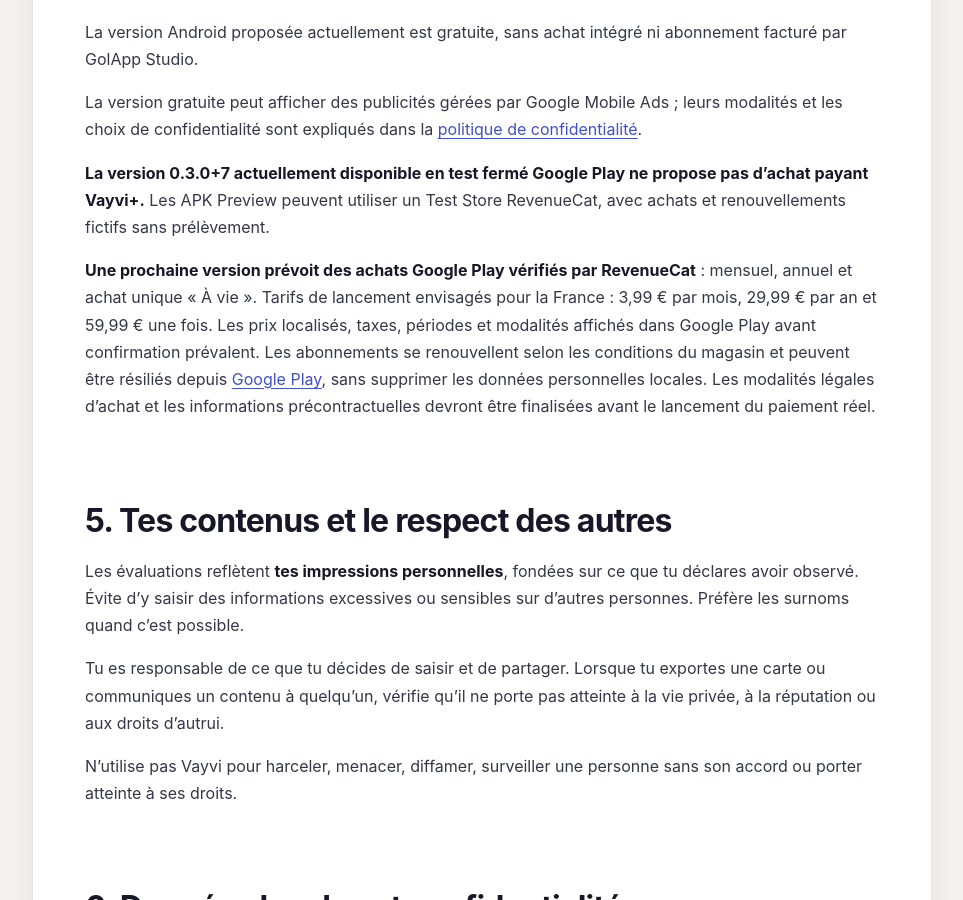
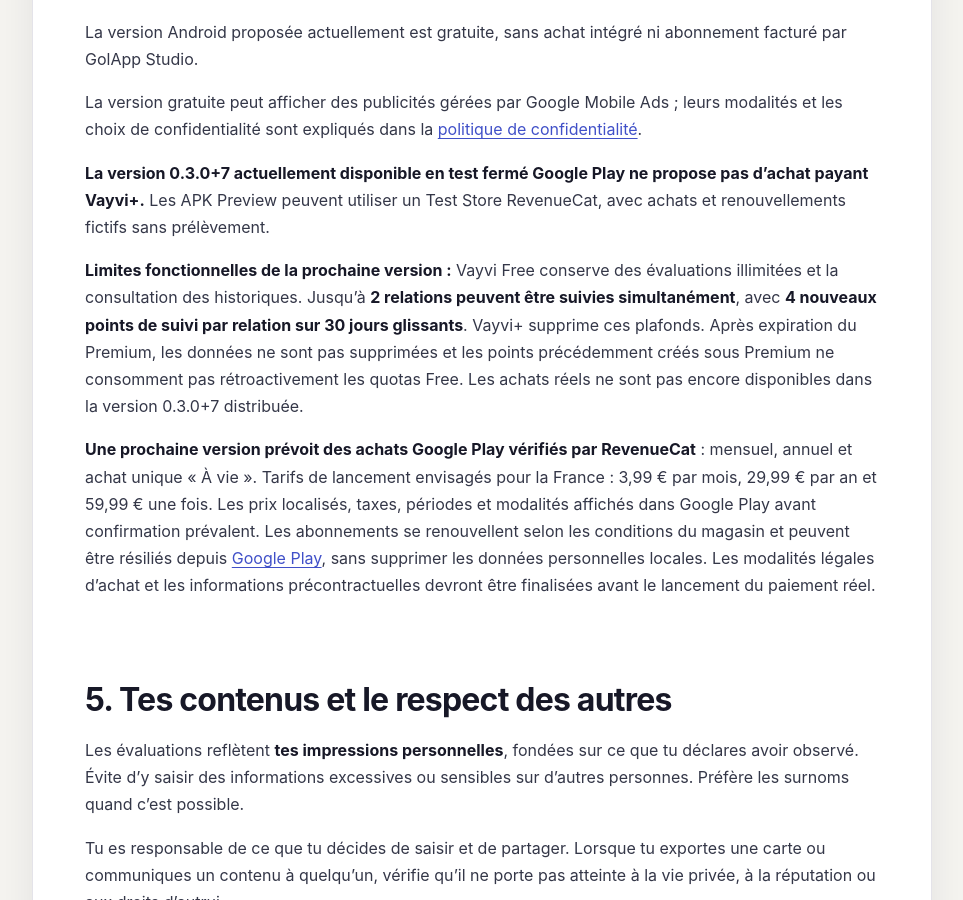
Before and after one commit to ShamsGolap/vayvi-privacy, a Jekyll site: the page built from cgu.md, in a window 1280 px wide and 900 px high, scrolled down 1744 px. Shown: the whole window, without its empty margins (158-1121 px from the left). Built offline with Jekyll 4.4.1, drawn with Linux system fonts in a browser that asks for light colours.

Commit message:
docs(terms): describe Free tracking limits and immutable Premium history

```diff
--- a/cgu.md
+++ b/cgu.md
@@ -43,6 +43,8 @@ La version Android proposée actuellement est gratuite, sans achat intégré ni
 La version gratuite peut afficher des publicités gérées par Google Mobile Ads ; leurs modalités et les choix de confidentialité sont expliqués dans la [politique de confidentialité](./).
 
 **La version 0.3.0+7 actuellement disponible en test fermé Google Play ne propose pas d'achat payant Vayvi+.** Les APK Preview peuvent utiliser un Test Store RevenueCat, avec achats et renouvellements fictifs sans prélèvement.
+
+**Limites fonctionnelles de la prochaine version :** Vayvi Free conserve des évaluations illimitées et la consultation des historiques. Jusqu'à **2 relations peuvent être suivies simultanément**, avec **4 nouveaux points de suivi par relation sur 30 jours glissants**. Vayvi+ supprime ces plafonds. Après expiration du Premium, les données ne sont pas supprimées et les points précédemment créés sous Premium ne consomment pas rétroactivement les quotas Free. Les achats réels ne sont pas encore disponibles dans la version 0.3.0+7 distribuée.
 
 **Une prochaine version prévoit des achats Google Play vérifiés par RevenueCat** : mensuel, annuel et achat unique « À vie ». Tarifs de lancement envisagés pour la France : 3,99 € par mois, 29,99 € par an et 59,99 € une fois. Les prix localisés, taxes, périodes et modalités affichés dans Google Play avant confirmation prévalent. Les abonnements se renouvellent selon les conditions du magasin et peuvent être résiliés depuis [Google Play](https://play.google.com/store/account/subscriptions), sans supprimer les données personnelles locales. Les modalités légales d'achat et les informations précontractuelles devront être finalisées avant le lancement du paiement réel.
 
```
